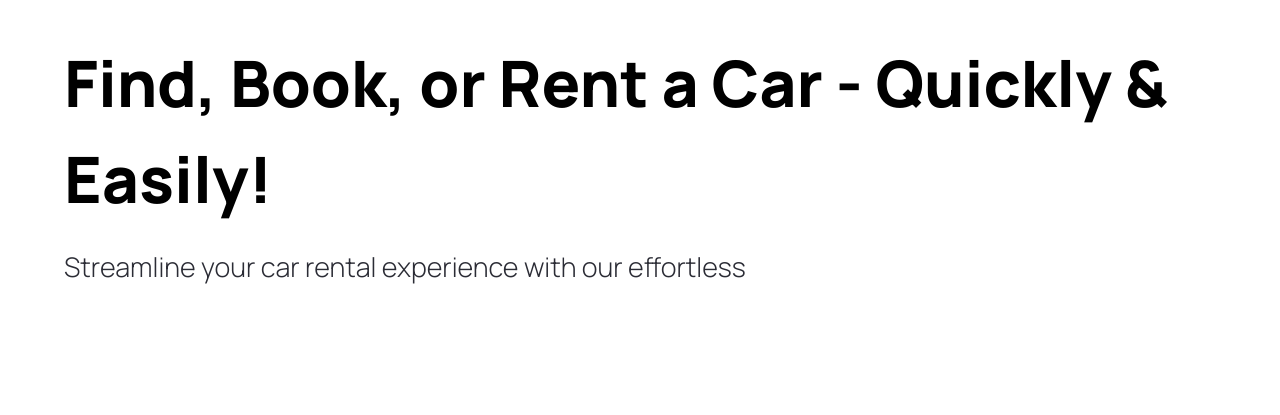
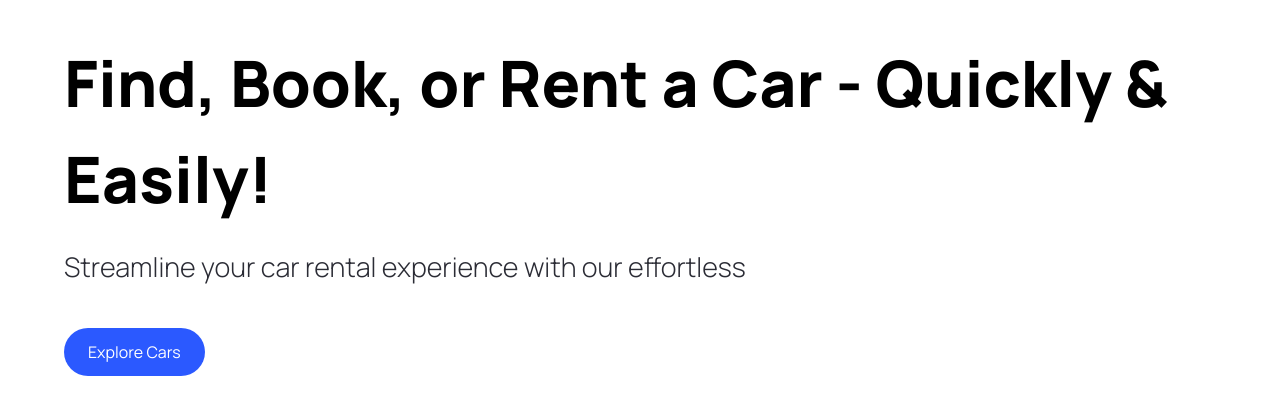
Before and after one commit to Visinho/Car_display_app, a Next.js app: page / in a window 1280 px wide. Shown: the part 109-524 px from the top of the page. Built offline with nearby package versions, Linux system fonts and the light colour scheme.

Commit message:
Designed the buttom with its typescript components

```diff
--- a/app/page.tsx
+++ b/app/page.tsx
@@ -1,3 +1,5 @@
+"use client";
+
 import { Hero } from '@/components';
 import Image from 'next/image'
 
--- /dev/null
+++ b/components/CustomButton.tsx
@@ -0,0 +1,21 @@
+"use client";
+
+import React from "react";
+import Image from "next/image";
+import { CustomButtonProps } from "@/types";
+
+
+const CustomButton = ({ title, containerStyles, handleClick }: CustomButtonProps) => {
+  return (
+    <button
+      disabled={false}
+      type={"button"}
+      className={`custom-btn ${containerStyles}`}
+      onClick={() => {}}
+    >
+      <span className={`flex-1`}>{title}</span>
+    </button>
+  );
+};
+
+export default CustomButton;
--- a/components/Hero.tsx
+++ b/components/Hero.tsx
@@ -1,9 +1,16 @@
-import React from 'react'
+"use client";
+
 import Image from "next/image";
+import CustomButton from './CustomButton';
 
-type Props = {}
 
-const Hero = (props: Props) => {
+const Hero = () => {
+
+    const handleScroll = () => {
+
+    }
+
+
   return (
     <div className='hero'>
         <div className='flex-1 pt-36 padding-x'>
@@ -14,6 +21,12 @@
             <p className='hero__subtitle'>
                 Streamline your car rental experience with our effortless
             </p>
+
+            <CustomButton
+                title="Explore Cars"
+                containerStyles="bg-primary-blue text-white rounded-full mt-10"
+                handleClick={handleScroll}
+            />
         </div>
     </div>
   )
--- a/components/index.ts
+++ b/components/index.ts
@@ -1,5 +1,7 @@
 import Hero from "./Hero";
+import CustomButton from "./CustomButton";
 
 export {
-    Hero
+    Hero,
+    CustomButton
 }
--- /dev/null
+++ b/types/index.ts
@@ -0,0 +1,7 @@
+import { MouseEventHandler } from "react";
+
+export interface CustomButtonProps {
+    title: string;
+    containerStyles?: string;
+    handleClick?: MouseEventHandler<HTMLButtonElement>;
+}
```
